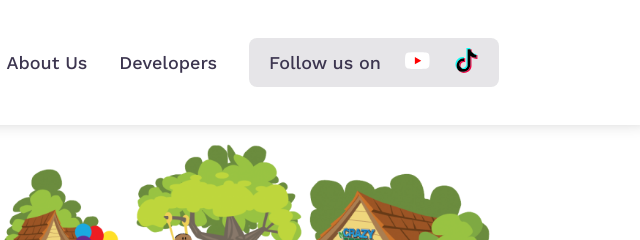
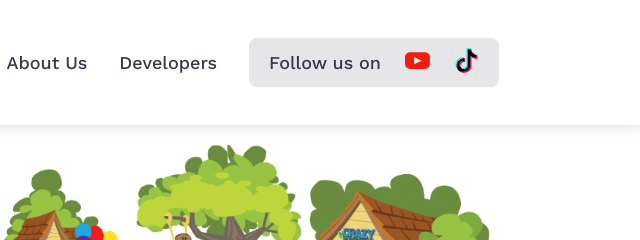
Before and after one commit to tushar-454/B8A2-gamer-zone, a plain HTML site: page index.html in a window 1280 px wide. Shown: the top 240 px of the page, 621-1261 px from the left. Drawn offline with nearby package versions, Linux system fonts and the light colour scheme.

Commit message:
color youtube icon add in header nav section

```diff
--- a/index.html
+++ b/index.html
@@ -29,7 +29,7 @@
                 <li><a href="#">Developers</a></li>
                 <li>
                   <p>Follow us on</p>
-                  <a href="#"><img src="./images/icons/youtube.svg" alt="youtube" width="25px"></a>
+                  <a href="#"><img src="./images/icons/youtube-color.svg" alt="youtube" width="25px"></a>
                   <a href="#"><img src="./images/icons/tiktok.svg" alt="tiktok" width="25px"></a>
                 </li>
               </ul>
```
Also changed, not shown: images/icons/youtube-color.svg (added).
